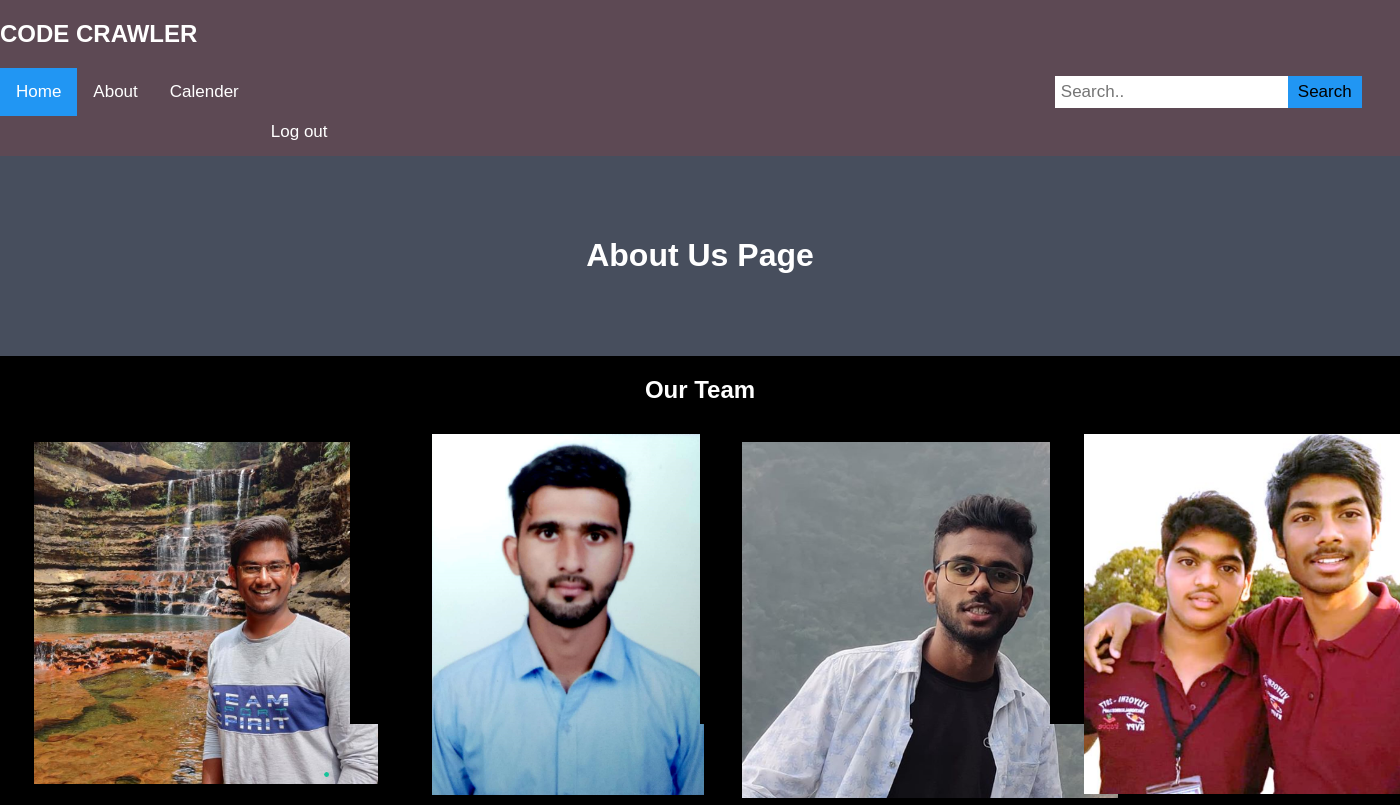
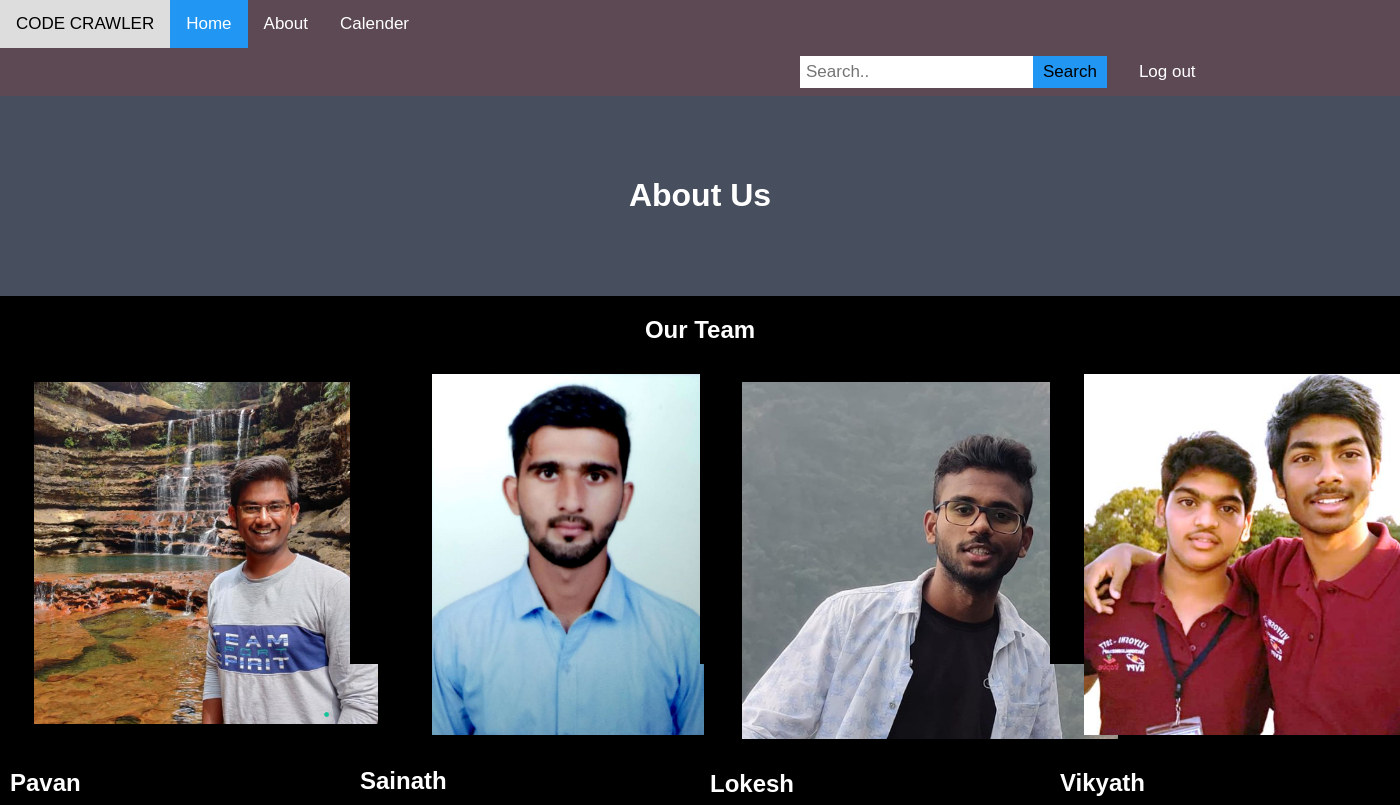
Before and after one commit to Suhas42/code_crawler, a Django app: page /developers/ in a window 1400 px wide; the page is wider, and only the part inside the window is pictured. Shown: the top 805 px of that part. Run offline with Django 3.2, Linux system fonts and the light colour scheme; a user stored in the database is signed in.

Commit message:
modified htmls

```diff
--- a/calender/templates/calender.html
+++ b/calender/templates/calender.html
@@ -12,6 +12,7 @@
         top: 50%;
         left: 50%;
         transform: translate(-50%, -50%);
+        outline-color: #5d4954;
     }
 
     </style>
--- a/calender/templates/developers.html
+++ b/calender/templates/developers.html
@@ -64,7 +64,7 @@ body{
 </style>
 
   <div class="about-section">
-    <h1>About Us Page</h1>
+    <h1>About Us</h1>
   </div>
 
   <h2 style="text-align:center;background-color: black;">Our Team</h2>
--- a/calender/templates/index.html
+++ b/calender/templates/index.html
@@ -5,14 +5,12 @@
 <meta charset="UTF-8">
 <meta name="viewport" content="width=device-width, initial-scale=1">
 <link rel="stylesheet" href="{% static 'css/styles.css' %}">
-{% block head %}
-{% endblock %}
 </head>
 <body>
 <!-- Navigation -->
 
 <div class="topnav" >
-  <h2>CODE CRAWLER</h2>
+  <a href="{% url 'home' %}">CODE CRAWLER</a>
   <a class="active" href="{% url 'home' %}">Home</a>
   <a href="{% url 'developers' %}">About</a>
   <a href="{% url 'calender' %}">Calender</a>
```
